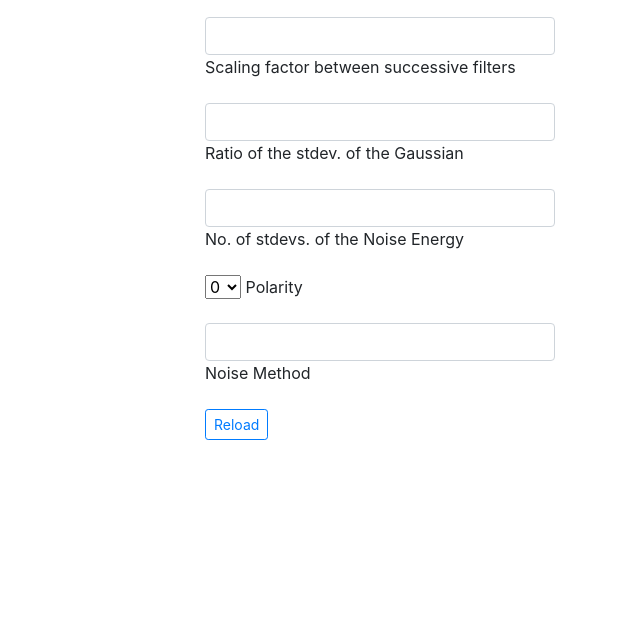
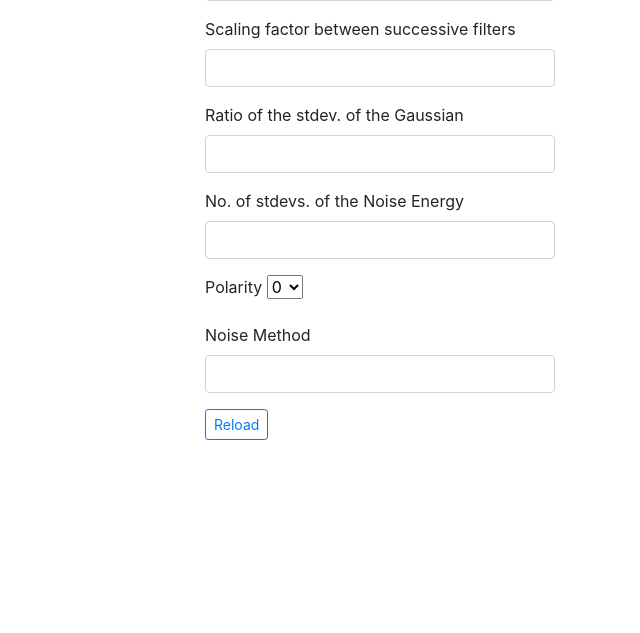
Before and after one commit to raijenki/structalign-flask, a Flask app: template app/templates/editor.html in a window 1280 px wide. Shown: the part 387-1020 px from the top of the page, without its empty margins (640-1280 px from the left). Run offline with Flask 2, Linux system fonts and the light colour scheme; the template is opened without the code that fills it, so the values that code supplies are empty; some libraries are stand-ins or nearby versions.

Commit message:
Rollback

```diff
--- a/app/templates/editor.html
+++ b/app/templates/editor.html
@@ -78,42 +78,40 @@
               <form action="{{ url_for('refresh_editor') }}" method="post">
                 <input id="uuid_fname" name="uuid_fname" type="hidden" value={{id}}>
                 <div class="mb-3">
-                  <div class="form-floating">
+                  <label for="usrnscale" class="form-label">No. of Wavelet Scales</label>
                   <input type="text" class="form-control" id="usrnscale" value="{{usr_nscale}}" name="usrnscale">
-                  <label for="usrnscale">No. of Wavelet Scales</label>
-                  </div>
                 </div>
-                <div class="form-floating mb-3">
+                <div class="mb-3">
+                  <label for="usrnorient" class="form-label">No. of filter orientations</label>
                   <input type="text" class="form-control" id="usrnorient" value="{{usr_norient}}" name="usrnorient">
-                  <label for="usrnorient">No. of filter orientations</label>
                 </div>
-                <div class="form-floating mb-3">
+                <div class="mb-3">
+                  <label for="usrminWaveLength" class="form-label">Wavelength of smallest scale filter</label>
                   <input type="text" class="form-control" id="usrminWaveLength" value="{{usr_minWaveLength}}" name="usrminWaveLength">
-                  <label for="usrminWaveLength">Wavelength of smallest scale filter</label>
                 </div>
-                <div class="form-floating mb-3">
+                <div class="mb-3">
+                  <label for="usrmult" class="form-label">Scaling factor between successive filters</label>
                   <input type="text" class="form-control" id="usrmult" value="{{usr_mult}}" name="usrmult">
-                  <label for="usrmult">Scaling factor between successive filters</label>
                 </div>
-                <div class="form-floating mb-3">
+                <div class="mb-3">
+                  <label for="usrsigmaOnf" class="form-label">Ratio of the stdev. of the Gaussian</label>
                   <input type="text" class="form-control" id="usrsigmaOnf" value="{{usr_sigmaOnf}}" name="usrsigmaOnf">
-                  <label for="usrsigmaOnf">Ratio of the stdev. of the Gaussian</label>
                 </div>
-                <div class="form-floating mb-3">
+                <div class="mb-3">
+                  <label for="usrk" class="form-label">No. of stdevs. of the Noise Energy</label>
                   <input type="text" class="form-control" id="usrk" value="{{usr_k}}" name="usrk">
-                  <label for="usrk">No. of stdevs. of the Noise Energy</label>
                 </div>
-                <div class="form-floating mb-3">
-                  <select class="form-select" id="usrpolarity" aria-label="Floating label select">
+                <div class="mb-3">
+                  <label for="usrpolarity" class="form-label">Polarity</label>
+                  <select class="form-select" id="usrpolarity">
                     <option value="0" selected>0</option>
                     <option value="-1">-1</option>
                     <option value="1">1</option>
                   </select>
-                  <label for="usrpolarity" class="form-label">Polarity</label>
                 </div>
-                <div class="form-floating mb-3">
+                <div class="mb-3">
+                  <label for="usrnoiseMethod" class="form-label">Noise Method</label>
                   <input type="text" class="form-control" id="usrnoiseMethod" value="{{usr_noiseMethod}}" name="usrnoiseMethod">
-                  <label for="usrnoiseMethod">Noise Method</label>
                 </div>
                 <div class="mb-3">
               <button type="submit" class="btn btn-outline-primary btn-sm">Reload</button>
```
